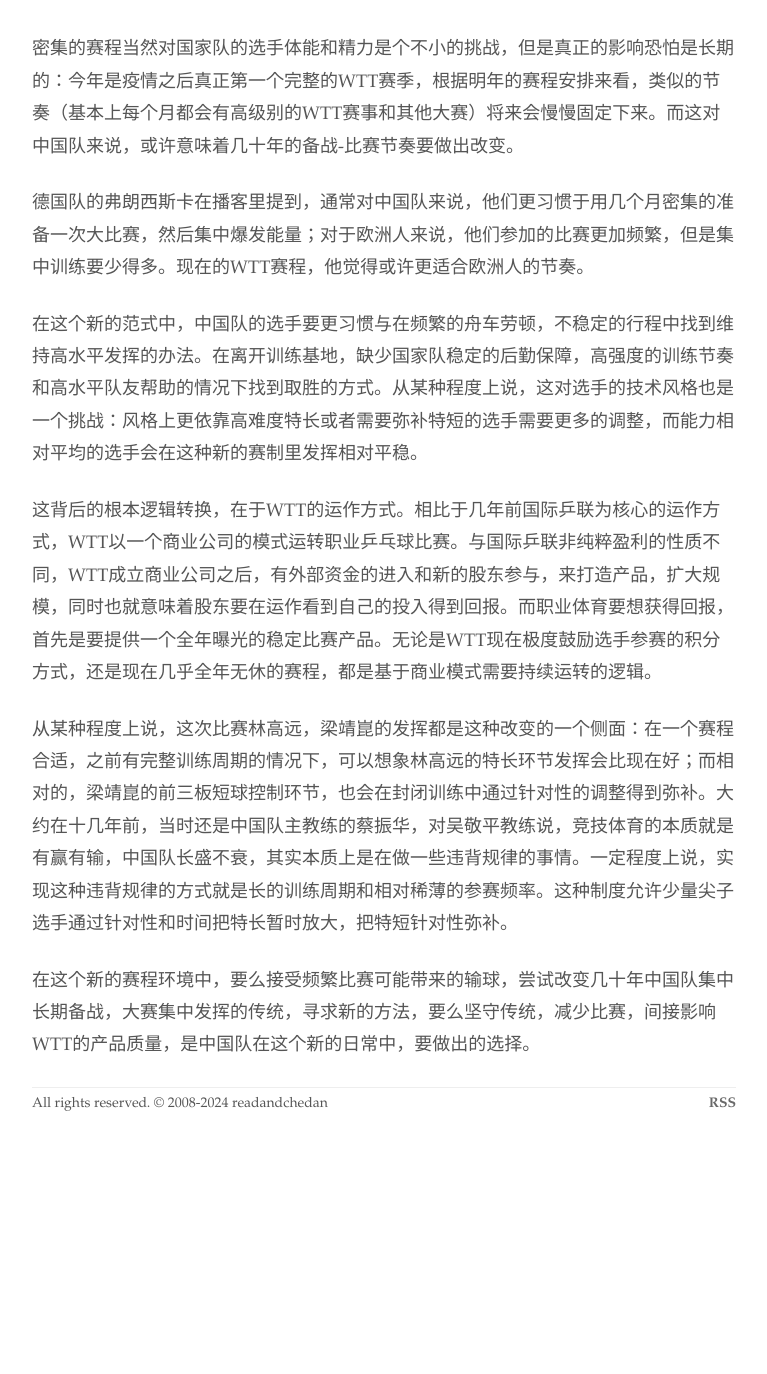
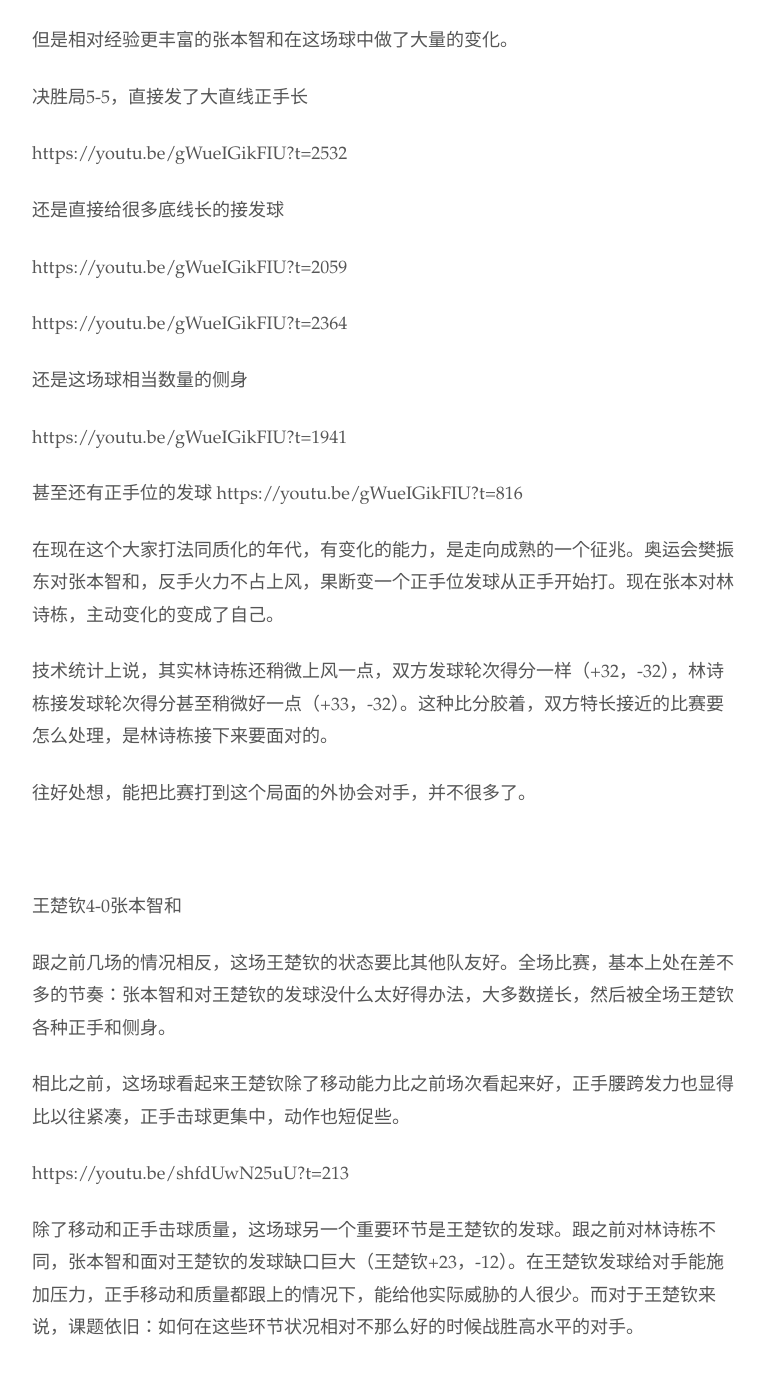
Before and after one commit to readandchedan/readandchedan.github.io, a Jekyll site: the page built from _posts/tabletennis/_posts/2024-11-21-wtt-fukuoka.md, in a window 1280 px wide and 1400 px high, scrolled down 2348 px. Shown: the top 1374 px of the window, without its empty margins (256-1023 px from the left). Built offline with Jekyll 4.4.1, drawn with Linux system fonts in a browser that asks for light colours; before the commit the page ends 3519 px from its top, so only the background shows below that; some of the changed text lies outside the part shown.

Commit message:
new post

```diff
--- a/_posts/tabletennis/_posts/2024-11-21-wtt-fukuoka.md
+++ b/_posts/tabletennis/_posts/2024-11-21-wtt-fukuoka.md
@@ -49,6 +49,51 @@
 
 <br>
 
+林诗栋3-4张本智和
+
+虽然战绩上占上风，但是两人交手中不断做变化的是张本智和。
+
+林诗栋的反手虽然动作小且威力大，但是在绝对的近台对抗的时候，和张本不上风，这点亚锦赛已经证明过。考虑到近期的失利和两人交手战绩，通常来说主动变化的角色一般是林诗栋来做的。
+
+但是相对经验更丰富的张本智和在这场球中做了大量的变化。
+
+决胜局5-5，直接发了大直线正手长
+
+https://youtu.be/gWueIGikFIU?t=2532
+
+还是直接给很多底线长的接发球
+
+https://youtu.be/gWueIGikFIU?t=2059
+
+https://youtu.be/gWueIGikFIU?t=2364
+
+还是这场球相当数量的侧身
+
+https://youtu.be/gWueIGikFIU?t=1941
+
+甚至还有正手位的发球
+https://youtu.be/gWueIGikFIU?t=816
+
+在现在这个大家打法同质化的年代，有变化的能力，是走向成熟的一个征兆。奥运会樊振东对张本智和，反手火力不占上风，果断变一个正手位发球从正手开始打。现在张本对林诗栋，主动变化的变成了自己。
+
+技术统计上说，其实林诗栋还稍微上风一点，双方发球轮次得分一样（+32，-32），林诗栋接发球轮次得分甚至稍微好一点（+33，-32）。这种比分胶着，双方特长接近的比赛要怎么处理，是林诗栋接下来要面对的。
+
+往好处想，能把比赛打到这个局面的外协会对手，并不很多了。
+
+<br>
+
+王楚钦4-0张本智和
+
+跟之前几场的情况相反，这场王楚钦的状态要比其他队友好。全场比赛，基本上处在差不多的节奏：张本智和对王楚钦的发球没什么太好得办法，大多数搓长，然后被全场王楚钦各种正手和侧身。
+
+相比之前，这场球看起来王楚钦除了移动能力比之前场次看起来好，正手腰跨发力也显得比以往紧凑，正手击球更集中，动作也短促些。
+
+https://youtu.be/shfdUwN25uU?t=213
+
+除了移动和正手击球质量，这场球另一个重要环节是王楚钦的发球。跟之前对林诗栋不同，张本智和面对王楚钦的发球缺口巨大（王楚钦+23，-12）。在王楚钦发球给对手能施加压力，正手移动和质量都跟上的情况下，能给他实际威胁的人很少。而对于王楚钦来说，课题依旧：如何在这些环节状况相对不那么好的时候战胜高水平的对手。
+
+<br>
+
 过去这段时间，中国队在连续几站的WTT赛事中发挥都多少有起伏。原因上说，大家经常提到的有这么几条：
 
 奥运会之后中国队往往有个比较长的调整周期，卸下奥运担子之后整体往往需要时间调整。而于此同时，今年奥运会之后赛程安排特别密集。从连续的WTT比赛，到后来的亚锦赛，到现在福冈总决赛，年底的混合团体世界杯等等，在以往通常安排作为调整的节奏里，塞进了或许是这几年最密集的比赛日程。
@@ -61,6 +106,8 @@
 
 这背后的根本逻辑转换，在于WTT的运作方式。相比于几年前国际乒联为核心的运作方式，WTT以一个商业公司的模式运转职业乒乓球比赛。与国际乒联非纯粹盈利的性质不同，WTT成立商业公司之后，有外部资金的进入和新的股东参与，来打造产品，扩大规模，同时也就意味着股东要在运作看到自己的投入得到回报。而职业体育要想获得回报，首先是要提供一个全年曝光的稳定比赛产品。无论是WTT现在极度鼓励选手参赛的积分方式，还是现在几乎全年无休的赛程，都是基于商业模式需要持续运转的逻辑。
 
-从某种程度上说，这次比赛林高远，梁靖崑的发挥都是这种改变的一个侧面：在一个赛程合适，之前有完整训练周期的情况下，可以想象林高远的特长环节发挥会比现在好；而相对的，梁靖崑的前三板短球控制环节，也会在封闭训练中通过针对性的调整得到弥补。大约在十几年前，当时还是中国队主教练的蔡振华，对吴敬平教练说，竞技体育的本质就是有赢有输，中国队长盛不衰，其实本质上是在做一些违背规律的事情。一定程度上说，实现这种违背规律的方式就是长的训练周期和相对稀薄的参赛频率。这种制度允许少量尖子选手通过针对性和时间把特长暂时放大，把特短针对性弥补。
+从某种程度上说，这次比赛林高远，梁靖崑的发挥都是这种改变的一个侧面：在一个赛程合适，之前有完整训练周期的情况下，可以想象林高远的特长环节发挥会比现在好；而相对的，梁靖崑的前三板短球控制环节，也会在封闭训练中通过针对性的调整得到弥补。而林诗栋，惯例上会对战绩上比较下风的张本智和，做更多准备，各种情况的变化，包括如何应付对手的变化等等。
+
+大约在十几年前，当时还是中国队主教练的蔡振华，对吴敬平教练说，竞技体育的本质就是有赢有输，中国队长盛不衰，其实本质上是在做一些违背规律的事情。一定程度上说，实现这种违背规律的方式就是长的训练周期和相对稀薄的参赛频率。这种制度允许少量尖子选手通过针对性和时间把特长暂时放大，把特短针对性弥补。更重要的是，它能把一批参加比赛的选手的状态【同时】调整到不错的状态。在赛程密集，缺乏集中准备的现在，队员很难同时状态比较好，半区失手之类的情况就容易发生。
 
 在这个新的赛程环境中，要么接受频繁比赛可能带来的输球，尝试改变几十年中国队集中长期备战，大赛集中发挥的传统，寻求新的方法，要么坚守传统，减少比赛，间接影响WTT的产品质量，是中国队在这个新的日常中，要做出的选择。
```
